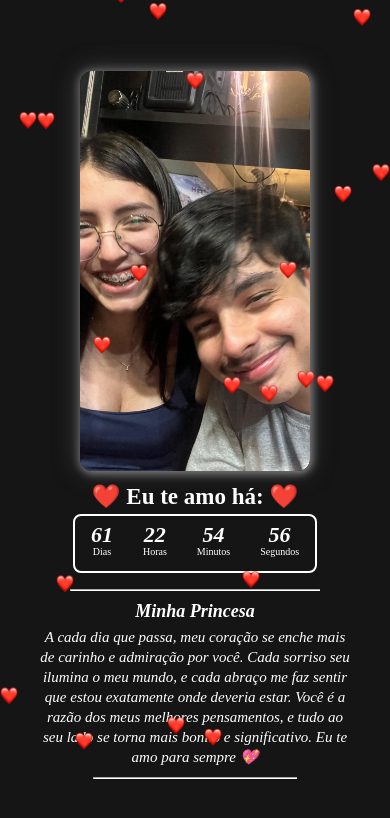
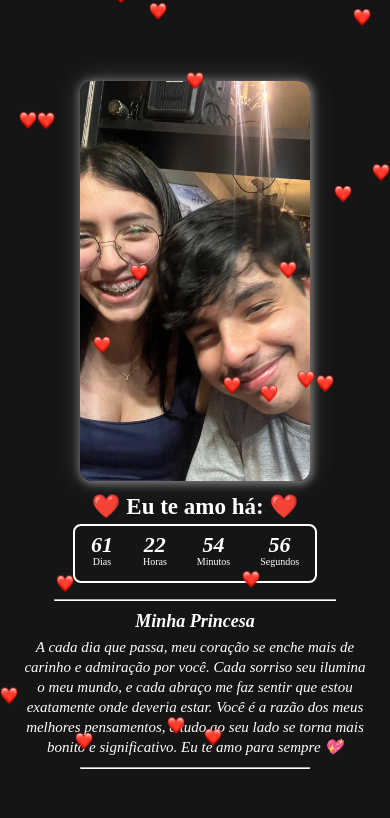
Before and after one commit to FelipeRett/LoveDay, a plain HTML site: page index.html in a window 390 px wide. Drawn offline with Linux system fonts and the light colour scheme.

Commit message:
texto design

```diff
--- a/css/index.css
+++ b/css/index.css
@@ -257,7 +257,7 @@ main {
 .card_info {
     justify-items: center;
     text-align: center;
-    margin: 0 40px 0 40px;
+    margin: 0 20px 0 20px;
 
     h1 {
         font-size: 23px;
```
